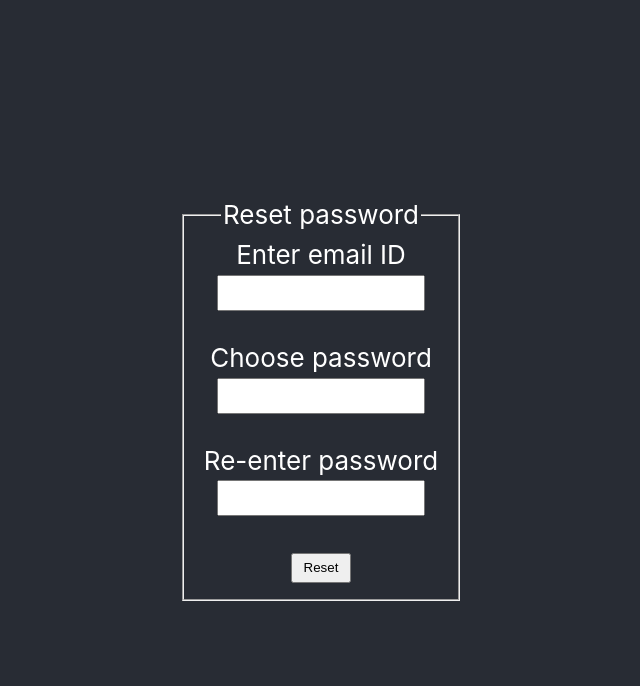
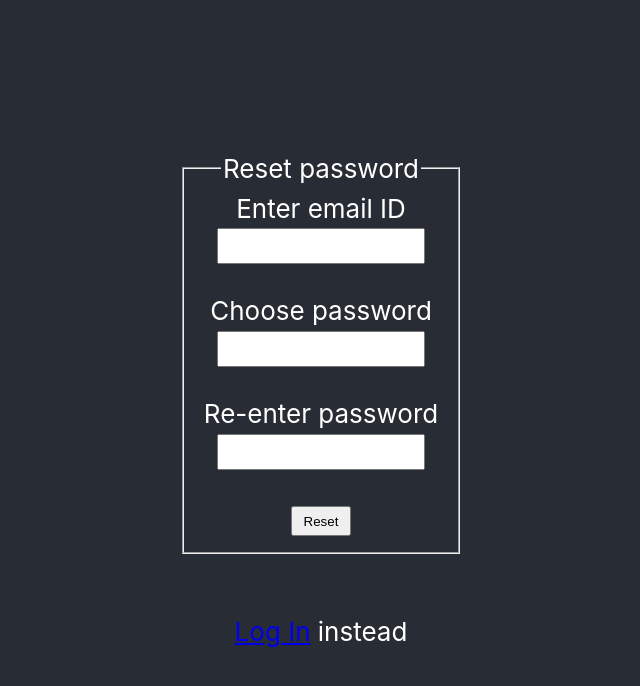
Before and after one commit to AshwinAashu/Simple-react-login, a React (Create React App) app: page /reset in a window 1280 px wide. Shown: the top 686 px of the page, without its empty margins (319-959 px from the left). Built offline with nearby package versions, Linux system fonts and the light colour scheme.

Commit message:
redirect to login

```diff
--- a/src/component/Reset.js
+++ b/src/component/Reset.js
@@ -63,8 +63,11 @@ export default function Reset(props){
                 <input type="password" value ={props.pasw2} className = "emailform" onChange={Password2Handler}/><br/><br/>
                 <input type="submit" className="submitbutton" value="Reset"/>
 
+
             </form>
         </fieldset>
+                <br/><br/>
+                <span><a href="/">Log In</a> instead</span>
         </div>
     )
 }
```
